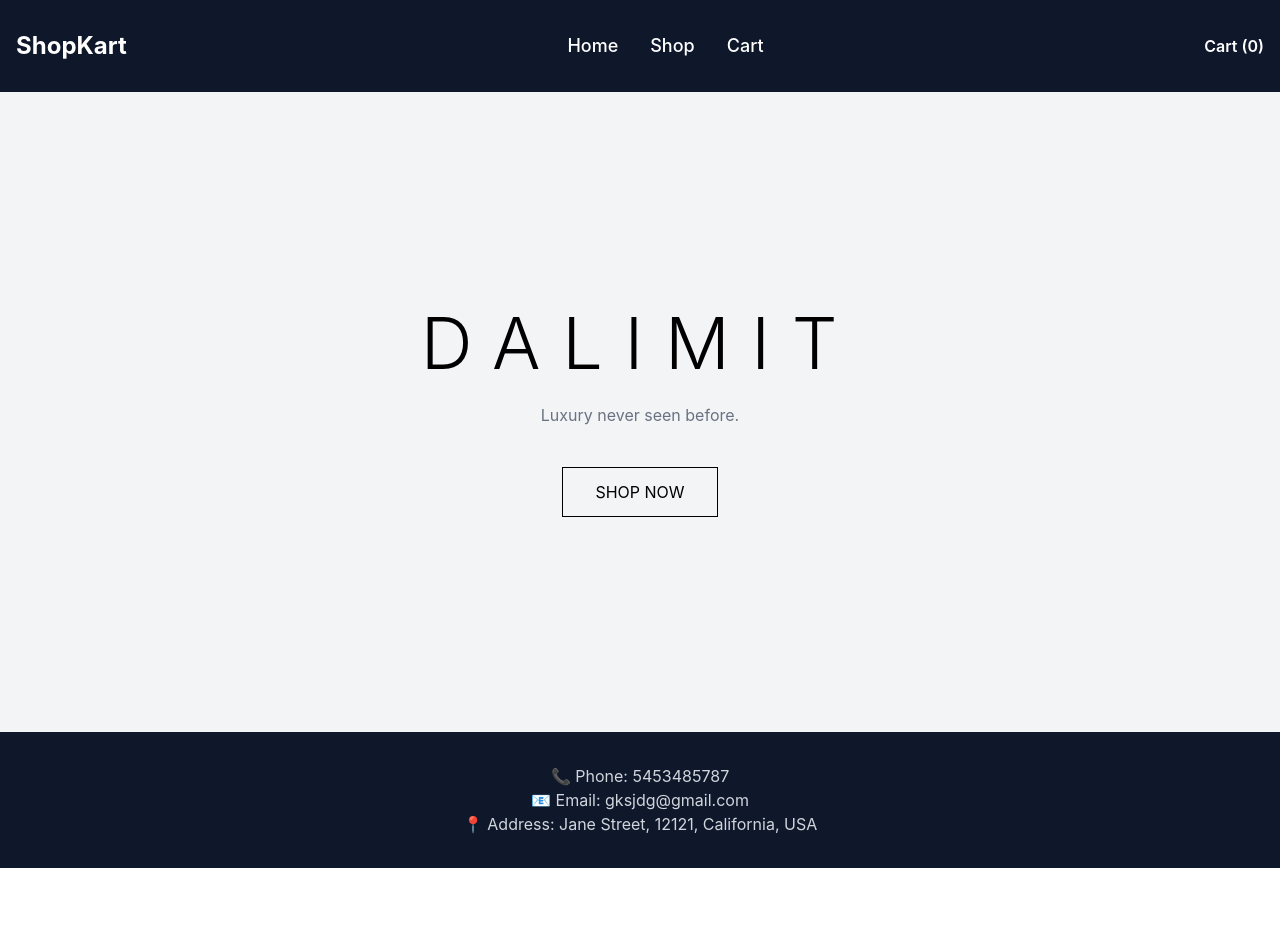
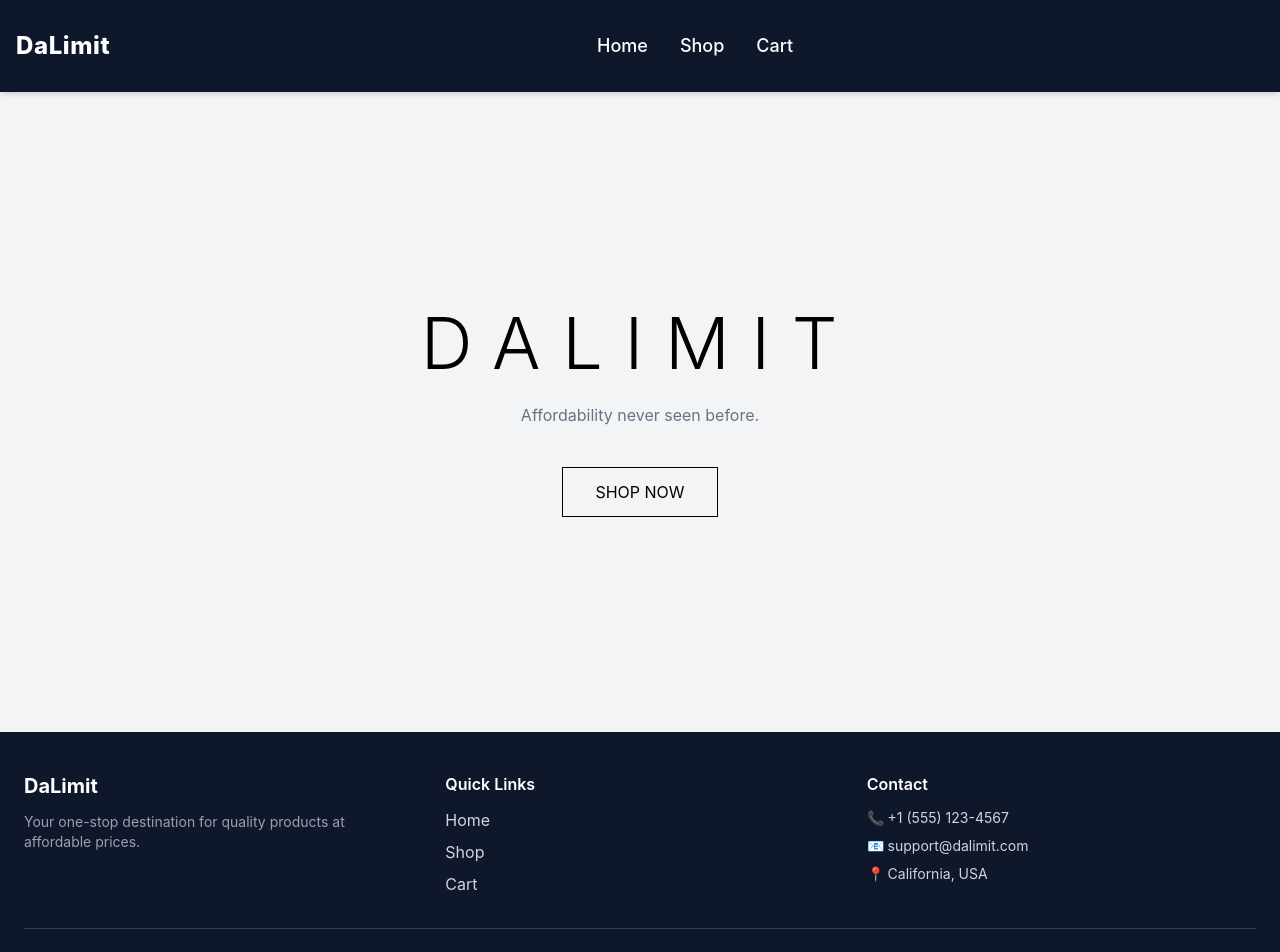
Before and after one commit to Shubham277353/Shopping-Cart, a React (Vite) app: page / in a window 1280 px wide. Shown: the top 952 px of the page. Before the commit the page ends 868 px from the top, so only its background shows below. Built offline with nearby package versions, Linux system fonts and the light colour scheme.

Commit message:
feat: add a badge on top of cart in the navbar when products in card > 0

```diff
--- a/src/App.jsx
+++ b/src/App.jsx
@@ -16,9 +16,11 @@ const App = () => {
 
   return (
     <div className="min-h-screen flex flex-col">
-      <nav className="bg-slate-900 text-white shadow-md">
-        <div className="mx-auto flex max-w-7xl items-center justify-between p-4">
-          <h1 className="text-2xl font-bold">ShopKart</h1>
+      <nav className="sticky top-0 z-50 bg-slate-900 text-white shadow-md">
+        <div className="mx-auto flex max-w-7xl flex-col items-center gap-4 p-4 md:flex-row md:justify-between">
+          <h1 className="cursor-pointer text-2xl font-extrabold tracking-wide">
+            <Link to="/home">DaLimit</Link>
+          </h1>
           <ul className="mx-auto flex max-w-7xl justify-center gap-8 p-4 text-lg font-medium">
             <li>
               <Link to="/home" className="transition hover:text-blue-400">
@@ -31,12 +33,19 @@ const App = () => {
               </Link>
             </li>
             <li>
-              <Link to="/cart" className="transition hover:text-blue-400">
+              <Link
+                to="/cart"
+                className="relative transition hover:text-blue-400"
+              >
                 Cart
+                {addedProducts.length > 0 && (
+                  <span className="absolute -right-4 -top-2 flex h-5 w-5 items-center justify-center rounded-full bg-red-500 text-xs font-bold text-white">
+                    {addedProducts.length}
+                  </span>
+                )}
               </Link>
             </li>
           </ul>
-          <div className="font-semibold">Cart ({addedProducts.length})</div>
         </div>
       </nav>
 
@@ -44,13 +53,63 @@ const App = () => {
       {/* used context property of the outlet to send addedProducts as props to both shop and cart pages */}
 
       <main className="flex-1 bg-gray-100">
-        <Outlet context={{ addedProducts, setAddedProducts, handleDecrease, handleIncrease, quantity }} />
+        <Outlet
+          context={{
+            addedProducts,
+            setAddedProducts,
+            handleDecrease,
+            handleIncrease,
+            quantity,
+          }}
+        />
       </main>
 
-      <footer className="bg-slate-900 px-6 py-8 text-center text-gray-300">
-        <p>📞 Phone: 5453485787</p>
-        <p>📧 Email: gksjdg@gmail.com</p>
-        <p>📍 Address: Jane Street, 12121, California, USA</p>
+      <footer className="bg-slate-900 text-gray-300">
+        <div className="mx-auto max-w-7xl px-6 py-10">
+          <div className="grid gap-8 md:grid-cols-3">
+            <div>
+              <h3 className="mb-3 text-xl font-bold text-white">DaLimit</h3>
+              <p className="text-sm text-gray-400">
+                Your one-stop destination for quality products at affordable
+                prices.
+              </p>
+            </div>
+
+            <div>
+              <h4 className="mb-3 font-semibold text-white">Quick Links</h4>
+              <ul className="space-y-2">
+                <li>
+                  <Link to="/home" className="hover:text-blue-400">
+                    Home
+                  </Link>
+                </li>
+                <li>
+                  <Link to="/shop" className="hover:text-blue-400">
+                    Shop
+                  </Link>
+                </li>
+                <li>
+                  <Link to="/cart" className="hover:text-blue-400">
+                    Cart
+                  </Link>
+                </li>
+              </ul>
+            </div>
+
+            <div>
+              <h4 className="mb-3 font-semibold text-white">Contact</h4>
+              <div className="space-y-2 text-sm">
+                <p>📞 +1 (555) 123-4567</p>
+                <p>📧 support@dalimit.com</p>
+                <p>📍 California, USA</p>
+              </div>
+            </div>
+          </div>
+
+          <div className="mt-8 border-t border-slate-700 pt-6 text-center text-sm text-gray-500">
+            © 2026 DaLimit. All rights reserved.
+          </div>
+        </div>
       </footer>
     </div>
   );
--- a/src/components/CartPage.jsx
+++ b/src/components/CartPage.jsx
@@ -72,6 +72,12 @@ export default function Cart() {
               </div>
             </div>)
           })}
+
+          <div>
+            <button>
+              Checkout
+            </button>
+          </div>
         </div>
       ) : (
         <div className="rounded-xl bg-white py-20 text-center shadow-md">
@@ -82,6 +88,7 @@ export default function Cart() {
           </p>
         </div>
       )}
+
     </div>
   );
 }
--- a/src/components/HomePage.jsx
+++ b/src/components/HomePage.jsx
@@ -8,7 +8,7 @@ export default function Home() {
   </h1>
 
   <p className="mt-6 text-gray-500">
-    Luxury never seen before.
+    Affordability never seen before.
   </p>
 
   <Link
```
